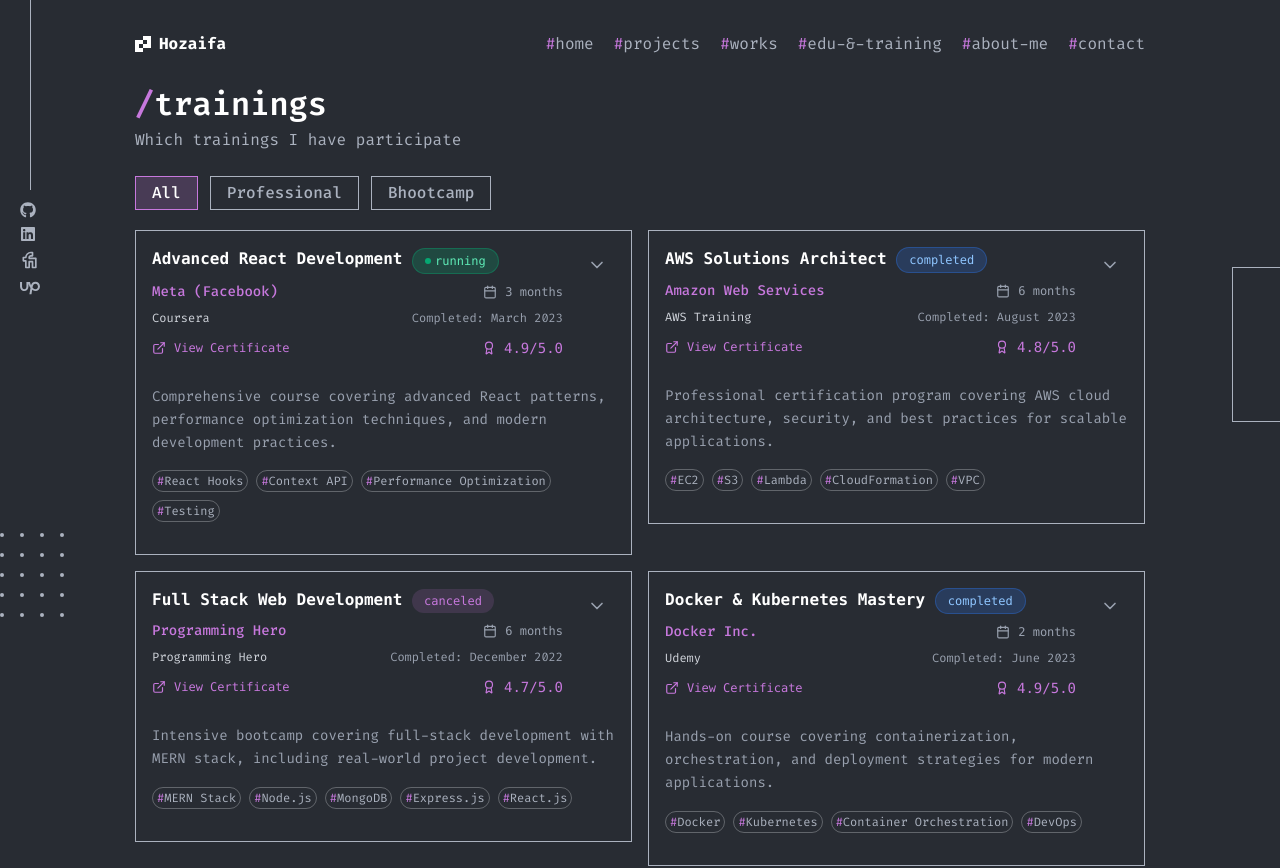
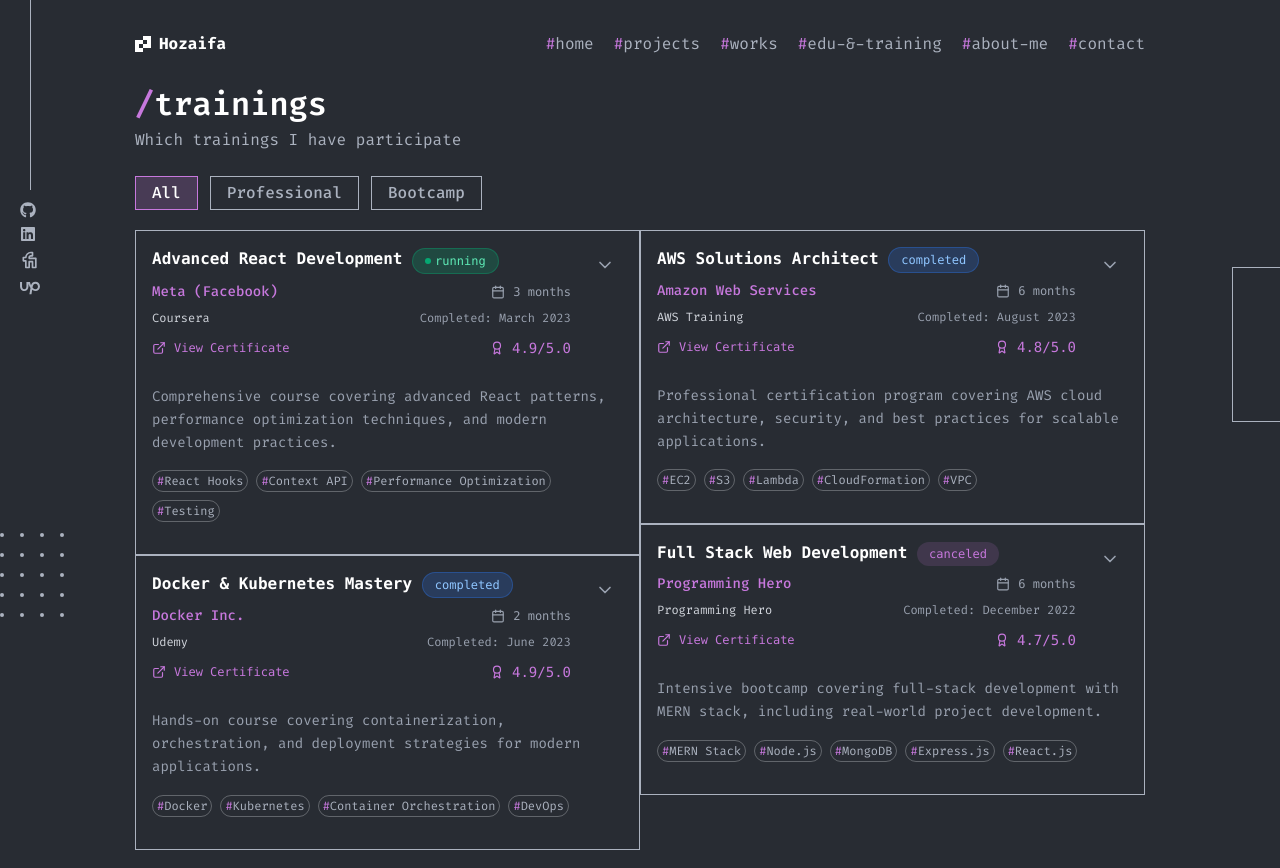
Before and after one commit to hozaifa4you/hozaifabinmasud, a Next.js app: page /trainings in a window 1280 px wide. Shown: the top 868 px of the page. Built offline with nearby package versions, Linux system fonts and the light colour scheme.

Commit message:
Add masonary

```diff
--- a/src/app/educations/page.tsx
+++ b/src/app/educations/page.tsx
@@ -3,6 +3,8 @@
 import { useCallback, useState } from 'react';
 
 import Link from 'next/link';
+
+import Masonry, { ResponsiveMasonry } from 'react-responsive-masonry';
 
 import { Breadcrumb } from '@/components/breadcrumb';
 import { EducationCard } from '@/components/home/education-card';
@@ -31,7 +33,8 @@ const EduAndTrainingsPage = () => {
 
          <section className="relative mb-10">
             <div className="container">
-               <div className="grid gap-4 md:grid-cols-2">
+               <ResponsiveMasonry columnsCountBreakPoints={{ 750: 1, 900: 2 }}>
+                  <Masonry>
                      {[...educationData, ...educationData].map((edu, index) => (
                         <EducationCard
                            key={index}
@@ -41,7 +44,8 @@ const EduAndTrainingsPage = () => {
                            index={index}
                         />
                      ))}
-               </div>
+                  </Masonry>
+               </ResponsiveMasonry>
 
                <div className="mt-5 flex items-center justify-center">
                   <Link
--- a/src/app/trainings/page.tsx
+++ b/src/app/trainings/page.tsx
@@ -4,6 +4,8 @@ import { useCallback, useState } from 'react';
 
 import Link from 'next/link';
 import { useSearchParams } from 'next/navigation';
+
+import Masonry, { ResponsiveMasonry } from 'react-responsive-masonry';
 
 import { Breadcrumb } from '@/components/breadcrumb';
 import { EnhancedTrainingCard } from '@/components/home/enhanced-training-card';
@@ -67,11 +69,12 @@ const TrainingsPage = () => {
                      })}
                      href="?type=bhootcamp"
                   >
-                     Bhootcamp
+                     Bootcamp
                   </Link>
                </div>
 
-               <div className="grid gap-4 md:grid-cols-2">
+               <ResponsiveMasonry columnsCountBreakPoints={{ 750: 1, 900: 2 }}>
+                  <Masonry>
                      {trainingData.map((course, index) => (
                         <div key={index}>
                            <EnhancedTrainingCard
@@ -83,7 +86,8 @@ const TrainingsPage = () => {
                            />
                         </div>
                      ))}
-               </div>
+                  </Masonry>
+               </ResponsiveMasonry>
 
                <div className="mt-5 flex items-center justify-center">
                   <Link
```
Lines whose indentation alone changed are shown as unchanged.
